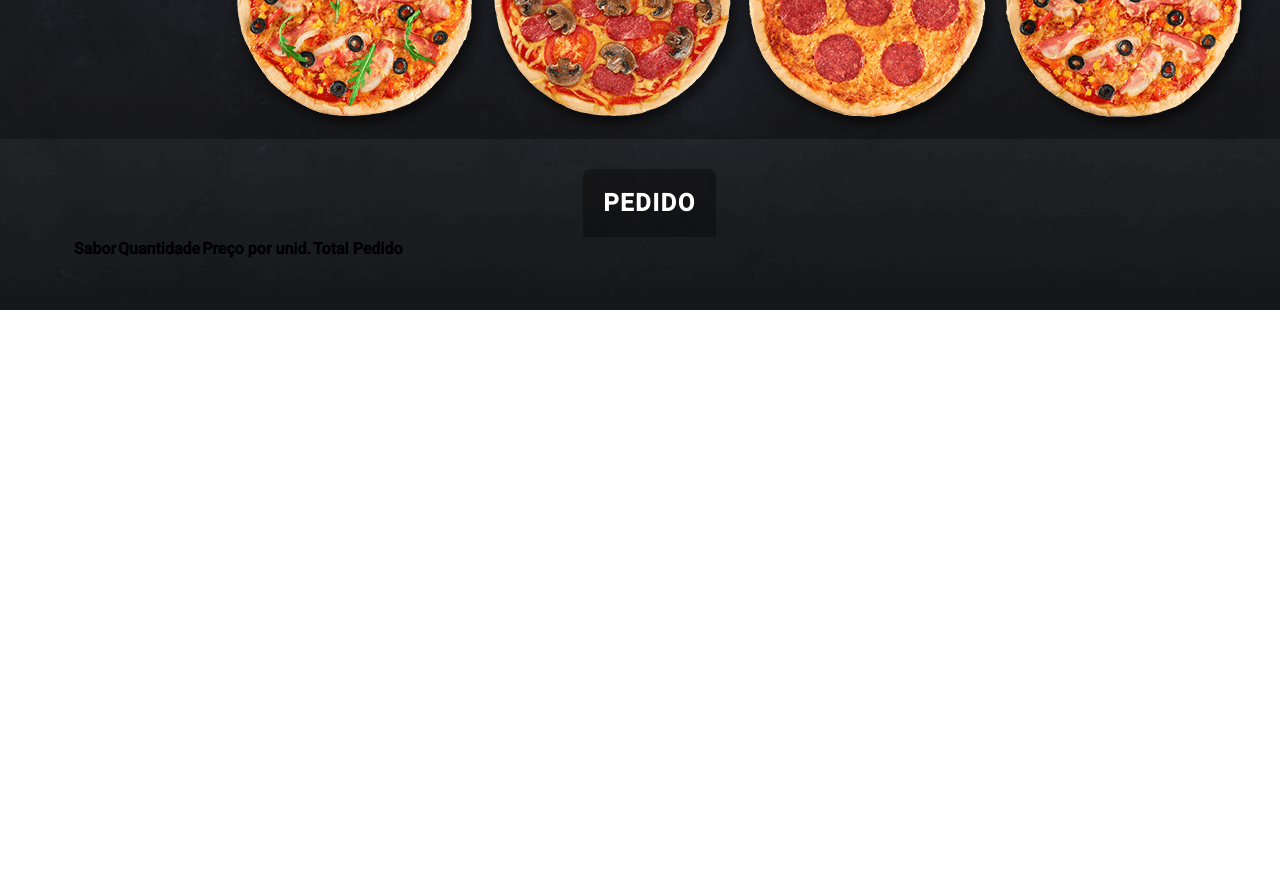
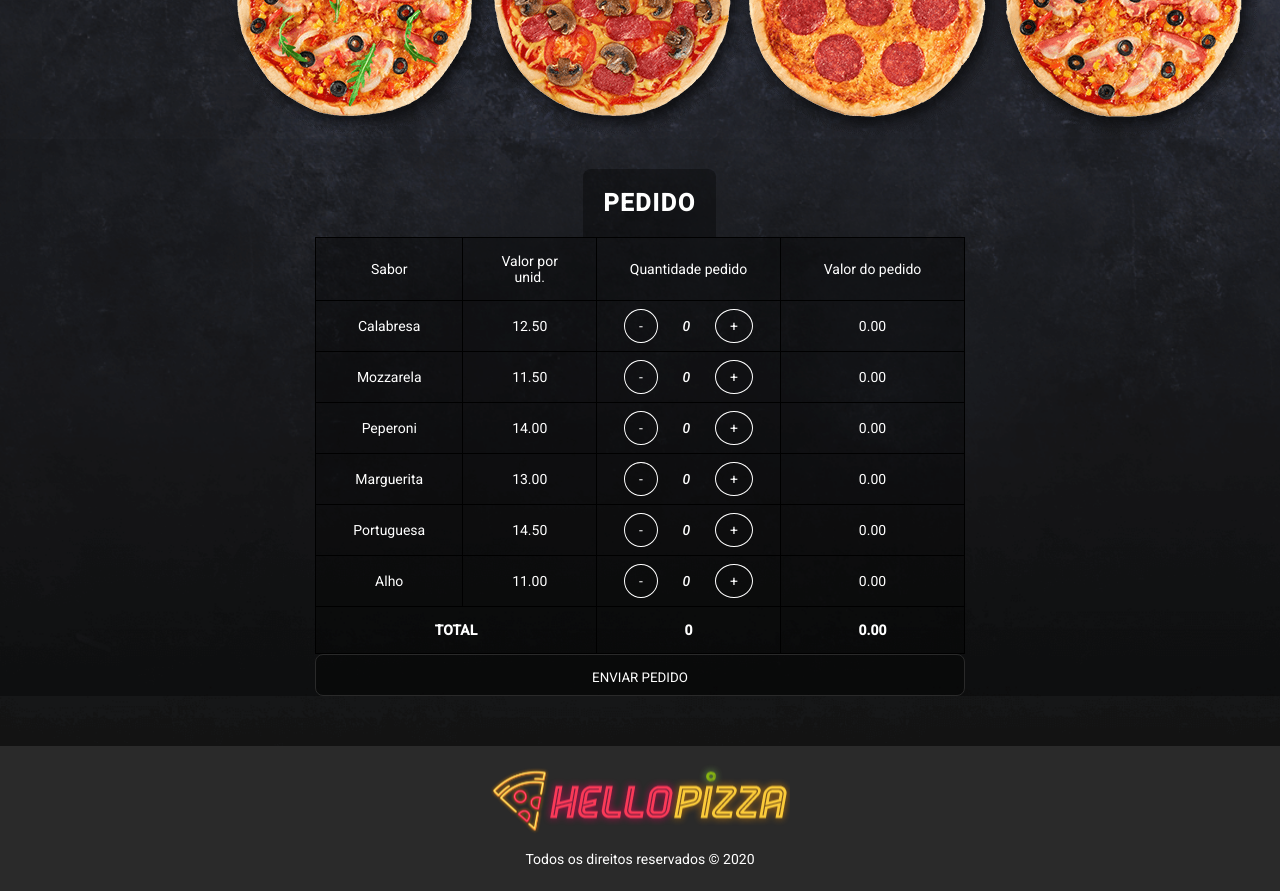
Before and after one commit to IwryRozemberg/Javascript-web-intro, a website: page views/index.html in a window 1280 px wide. Shown: the part 1060-1951 px from the top of the page. Before the commit the page ends 1370 px from the top, so only its background shows below. Drawn offline with nearby package versions, Linux system fonts and the light colour scheme; files that its build step writes are made by us from their sources; files whose address does not match are found by name; a web font is replaced by a local one.

Commit message:
Finalizando Html e Css

```diff
--- a/public/styles/index.css
+++ b/public/styles/index.css
@@ -26,16 +26,18 @@ section {
     margin: 25px 10px 0 10px;
 }
 
+
 /* #sabores {
     background-color: rgba(0, 0, 0, 0.5);
 } */
+
 #sabores {
     margin: 0;
     padding: 0;
 }
 
 #sabores #sabores-content {
-    background-color:  rgba(0, 0, 0, 0.3);
+    background-color: rgba(0, 0, 0, 0.3);
     padding: 32px 72px 0 72px;
 }
 
@@ -50,3 +52,115 @@ section {
     clear: both;
     margin: 0 13.5%;
 }
+
+#pedido {
+    background-color: rgba(0, 0, 0, 0.35);
+}
+
+form {
+    clear: both;
+    margin: 0 auto;
+    max-width: 650px;
+}
+
+form table {
+    width: 100%;
+    background-color: rgba(0, 0, 0, 0.35);
+    border: 1px solid #000;
+    border-collapse: collapse;
+}
+
+form th {
+    font-weight: lighter;
+}
+
+form th,
+form td {
+    border: 1px solid #000;
+    padding: 15px 25px;
+    text-align: center;
+    width: 25%;
+    font-size: 14px;
+}
+
+form input,
+form textarea {
+    border: 1px solid #2A2A2A;
+    height: 10px;
+    width: 500px;
+    border-radius: 30px;
+    background-color: transparent;
+    display: block;
+    padding: 25px 25px;
+    text-transform: uppercase;
+}
+
+form textarea {
+    height: 200px;
+    font-size: 0.75em;
+}
+
+input:focus,
+select:focus,
+textarea:focus,
+button:focus {
+    outline: none;
+}
+
+form a {
+    cursor: pointer;
+    border: 1.3px solid white;
+    padding: 8px 14px;
+    border-radius: 50%;
+}
+
+form a:hover {
+    background-color: #6D6D6D6D;
+}
+
+form a:active {
+    background-color: #777;
+}
+
+form input.quantidade {
+    text-align: center;
+    border: none;
+    display: inline;
+    padding: 5px 0;
+    margin-left: 15px;
+    width: 35px;
+    font-style: italic;
+    font-size: 14px;
+}
+
+form td:nth-child(3) {
+    min-width: 133px;
+    align-items: center;
+    text-align: center;
+}
+
+form input[type="button"] {
+    width: 100%;
+    /* margin: 20px 0; */
+    padding-top: 15px;
+    border-radius: 8px;
+    background-color: rgba(0, 0, 0, 0.35);
+}
+
+form input[type="button"]:hover {
+    background-color: #6D6D6D6D;
+    cursor: pointer;
+}
+
+form tfoot {
+    font-weight: bold;
+    text-transform: uppercase;
+}
+
+.texto-positivo {
+    color: #87b50f;
+}
+
+.texto-negativo {
+    color: #fb3958
+}
--- a/public/styles/main.css
+++ b/public/styles/main.css
@@ -5,7 +5,8 @@
 * {
     margin: 0;
     padding: 0;
-	font-family: 'Roboto', sans-serif;
+    font-family: 'Roboto', sans-serif;
+    color: white;
 }
 
 body {
@@ -23,7 +24,7 @@ header {
     justify-content: space-between;
 }
 
-#logo{
+#logo {
     width: 300px;
     height: 70px;
     background: url("../assets/logo-helloPizza.png") 0 0 no-repeat;
@@ -37,6 +38,7 @@ header nav ul {
     display: flex;
 }
 
+
 /* header nav ul li {
     list-style: none;
 } */
@@ -45,12 +47,12 @@ ul li {
     list-style: none;
 }
 
-header nav ul li  a {
-    color: white;
+header nav ul li a {
+    /* color: white; */
     text-decoration: none;
     width: 100px;
     font-size: 20px;
-    margin-left: 10px;
+    /* margin-left: 10px; */
     display: block;
     text-align: center;
     letter-spacing: 1px;
@@ -58,20 +60,36 @@ header nav ul li  a {
     transform: translateY(-50%);
 }
 
-header nav ul li  a:hover {
+header nav ul li a:hover {
     /* font-weight: bold; */
     color: rgba(255, 255, 255, 0.7);
 }
 
 h2 {
-    color: white;
+    /* color: white; */
     padding: 20px;
     background-color: rgba(0, 0, 0, 0.35);
     display: inline-block;
     border-radius: 8px 8px 0 0;
-
     letter-spacing: 1.5px;
     text-transform: uppercase;
     /* float: left; */
     margin: 0px 45%;
 }
+
+footer {
+    height: 100px;
+    background-color: #2A2A2A;
+    position: relative;
+    padding: 35px 0 10px 0;
+}
+
+footer span {
+    display: block;
+    margin: 0px auto;
+}
+
+footer p {
+    text-align: center;
+    font-size: 14px;
+}
--- a/views/index.html
+++ b/views/index.html
@@ -25,16 +25,86 @@
         </section>
         <section id="pedido">
             <h2>Pedido</h2>
+            <form action="/" name="pedido">
                 <table>
                     <thead>
                         <tr>
                             <th>Sabor</th>
-                        <th>Quantidade</th>
-                        <th>Preço por unid.</th>
-                        <th>Total Pedido</th>
+                            <th>Valor por unid.</th>
+                            <th>Quantidade pedido</th>
+                            <th>Valor do pedido</th>
                         </tr>
                     </thead>
+                    <tbody>
+                        <tr class="item">
+                            <td>Calabresa</td>
+                            <td class="item-preco">12.50</td>
+                            <td>
+                                <a>-</a>
+                                <input type="number" class="quantidade" value="0" name="calabresa" disabled>
+                                <a>+</a>
+                            </td>
+                            <td calss="item-valor-pedido">0.00</td>
+                        </tr>
+                        <tr class="item">
+                            <td>Mozzarela</td>
+                            <td class="item-preco">11.50</td>
+                            <td>
+                                <a>-</a>
+                                <input type="number" class="quantidade" value="0" name="mozzarella" disabled>
+                                <a>+</a>
+                            </td>
+                            <td calss="item-valor-pedido">0.00</td>
+                        </tr>
+                        <tr class="item">
+                            <td>Peperoni</td>
+                            <td class="item-preco">14.00</td>
+                            <td>
+                                <a>-</a>
+                                <input type="number" class="quantidade" value="0" name="peperoni" disabled>
+                                <a>+</a>
+                            </td>
+                            <td calss="item-valor-pedido">0.00</td>
+                        </tr>
+                        <tr class="item">
+                            <td>Marguerita</td>
+                            <td class="item-preco">13.00</td>
+                            <td>
+                                <a>-</a>
+                                <input type="number" class="quantidade" value="0" name="marguerita" disabled>
+                                <a>+</a>
+                            </td>
+                            <td calss="item-valor-pedido">0.00</td>
+                        </tr>
+                        <tr class="item">
+                            <td>Portuguesa</td>
+                            <td class="item-preco">14.50</td>
+                            <td>
+                                <a>-</a>
+                                <input type="number" class="quantidade" value="0" name="portuguesa" disabled>
+                                <a>+</a>
+                            </td>
+                            <td calss="item-valor-pedido">0.00</td>
+                        </tr>
+                        <tr class="item">
+                            <td>Alho</td>
+                            <td class="item-preco">11.00</td>
+                            <td>
+                                <a>-</a>
+                                <input type="number" class="quantidade" value="0" name="alho" disabled>
+                                <a>+</a>
+                            </td>
+                            <td calss="item-valor-pedido">0.00</td>
+                        </tr>
+                    </tbody>
+                    <tfoot>
+                        <td colspan="2">Total</td>
+                        <td id="total-qtde">0</td>
+                        <td id="total-valor">0.00</td>
+                    </tfoot>
                 </table>
+                <input type="button" id="enviar-pedido" value="Enviar pedido">
+            </form>
         </section>
     </main>
 {% endblock content %}
--- a/views/layout.html
+++ b/views/layout.html
@@ -30,6 +30,10 @@
             {% block content %}{% endblock content %}
             {% block contentExtra %}{% endblock contentExtra %}
         </div>
+        <footer>
+            <span id="logo"></span>
+            <p>Todos os direitos reservados &copy; 2020</p>
+        </footer>
     </body>
     {% block script %}{% endblock script %}
 </html>
```
Lines whose indentation alone changed are shown as unchanged.
